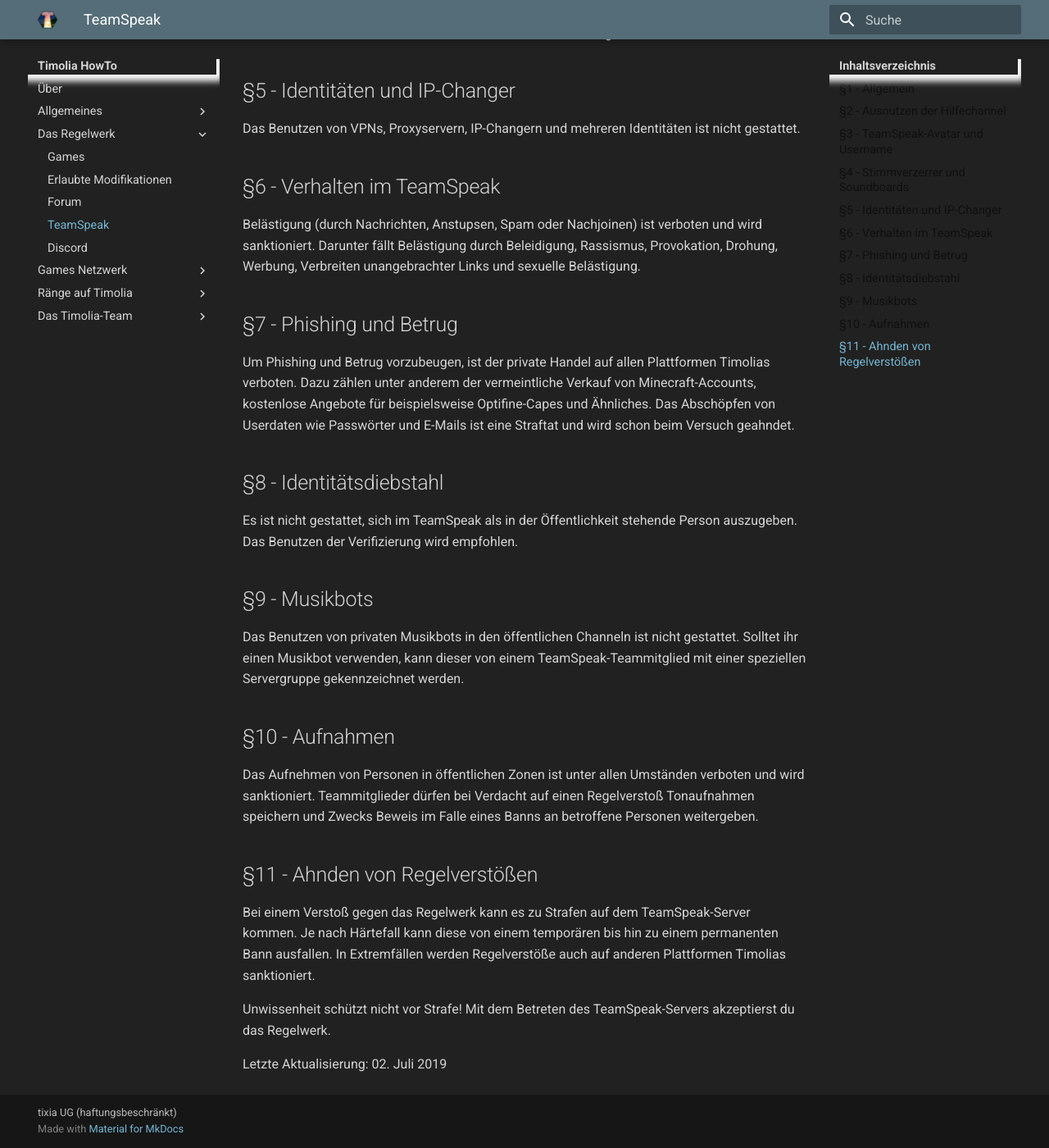
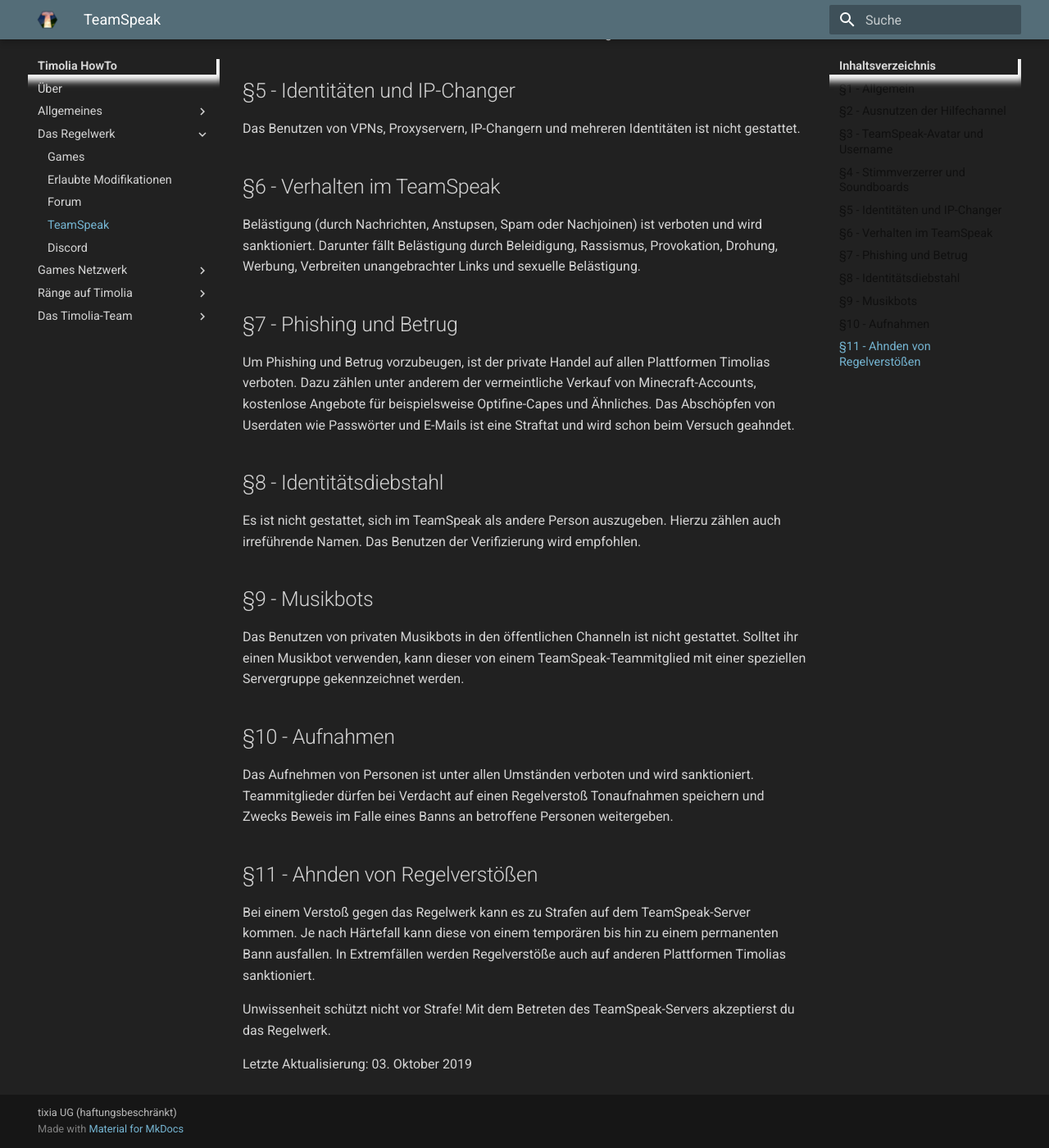
Before and after one commit to TimoliaDE/HowTo, an MkDocs documentation site: the page built from docs/rules/teamspeak.md, in a window 1280 px wide and 1400 px high, scrolled down 655 px. Shown: the whole window at 82% size. Built offline with MkDocs 1.6.1 and Material for MkDocs 9.7.7, drawn with Linux system fonts in a browser that asks for light colours; old or Windows-style settings are respelled for this version of MkDocs.

Commit message:
update TeamSpeak rules && sync with TeamSpeak rule in the corresponding channel

```diff
--- a/docs/rules/teamspeak.md
+++ b/docs/rules/teamspeak.md
@@ -23,14 +23,14 @@ Um Phishing und Betrug vorzubeugen, ist der private Handel auf allen Plattformen
 kostenlose Angebote für beispielsweise Optifine-Capes und Ähnliches. Das Abschöpfen von Userdaten wie Passwörter und E-Mails ist eine Straftat und wird schon beim Versuch geahndet.
 
 ## §8 - Identitätsdiebstahl
-Es ist nicht gestattet, sich im TeamSpeak als in der Öffentlichkeit stehende Person auszugeben. Das Benutzen der Verifizierung wird empfohlen.
+Es ist nicht gestattet, sich im TeamSpeak als andere Person auszugeben. Hierzu zählen auch irreführende Namen. Das Benutzen der Verifizierung wird empfohlen.
 
 ## §9 - Musikbots
 Das Benutzen von privaten Musikbots in den öffentlichen Channeln ist nicht gestattet. Solltet ihr einen Musikbot verwenden, kann dieser von einem TeamSpeak-Teammitglied mit einer speziellen
 Servergruppe gekennzeichnet werden.
 
 ## §10 - Aufnahmen
-Das Aufnehmen von Personen in öffentlichen Zonen ist unter allen Umständen verboten und wird sanktioniert. Teammitglieder dürfen bei Verdacht auf einen Regelverstoß Tonaufnahmen speichern
+Das Aufnehmen von Personen ist unter allen Umständen verboten und wird sanktioniert. Teammitglieder dürfen bei Verdacht auf einen Regelverstoß Tonaufnahmen speichern
 und Zwecks Beweis im Falle eines Banns an betroffene Personen weitergeben.
 
 ## §11 - Ahnden von Regelverstößen
@@ -39,4 +39,4 @@ In Extremfällen werden Regelverstöße auch auf anderen Plattformen Timolias sa
 
 Unwissenheit schützt nicht vor Strafe! Mit dem Betreten des TeamSpeak-Servers akzeptierst du das Regelwerk.
 
-Letzte Aktualisierung: 02. Juli 2019
+Letzte Aktualisierung: 03. Oktober 2019
```
